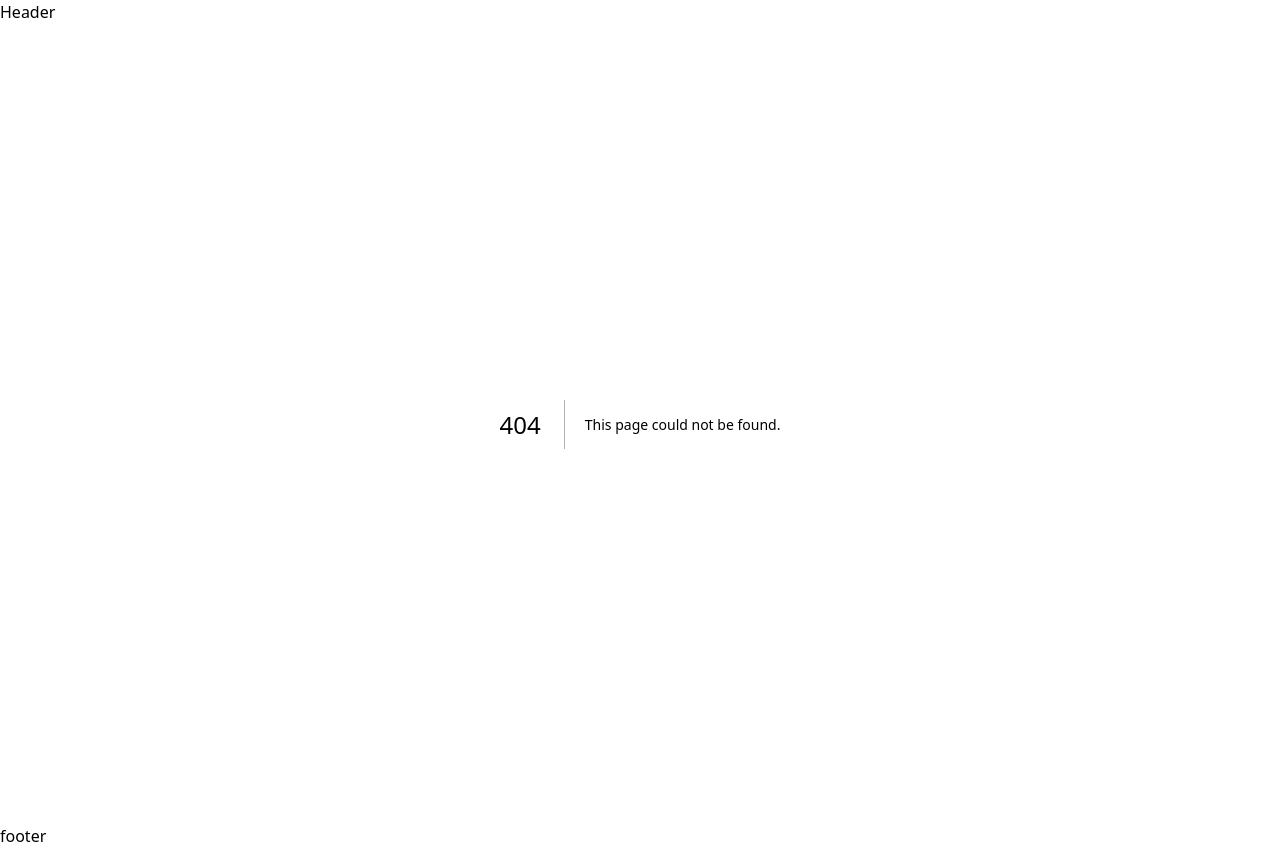
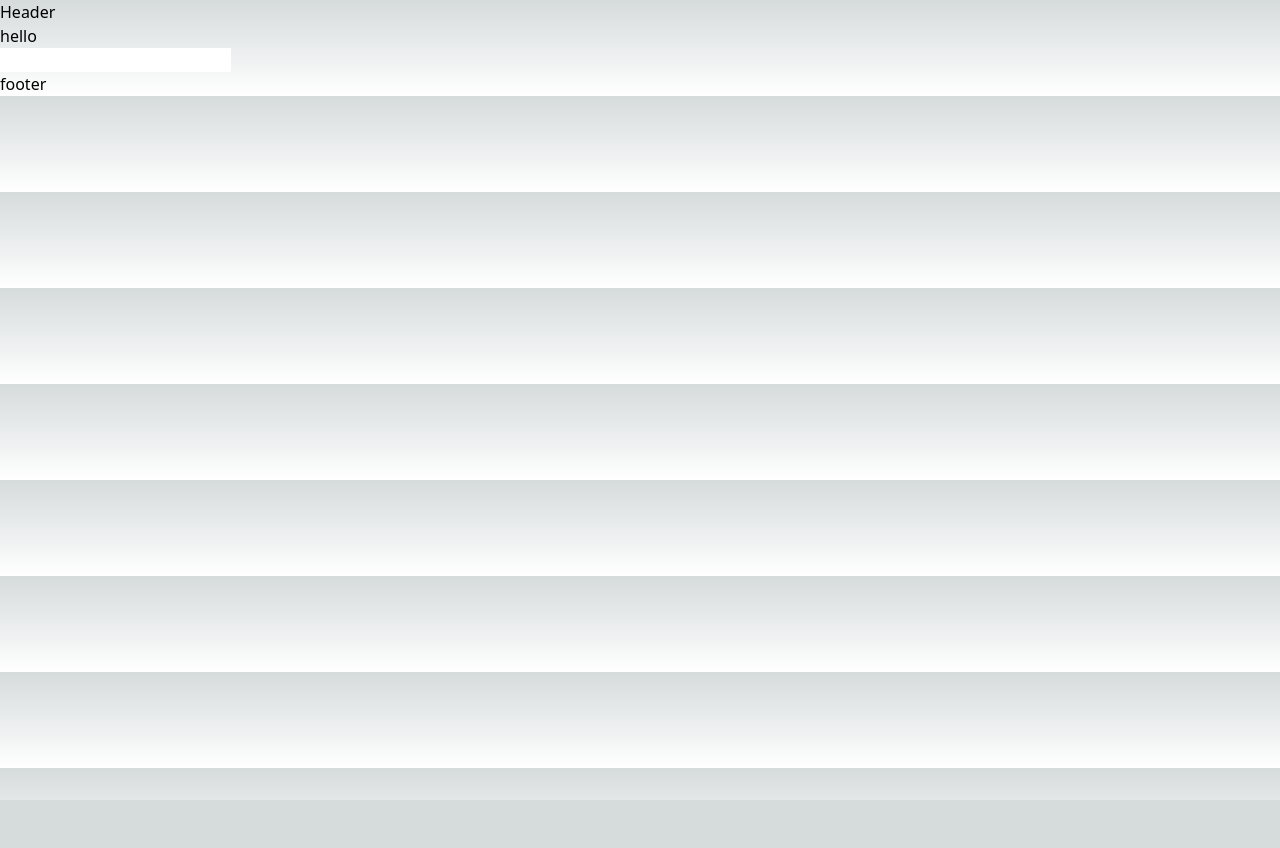
Before and after one commit to samuel-poinama/ntc-forms, a Next.js app: page /test in a window 1280 px wide. Before the commit this address had no page. After the commit the page ends 800 px from the top, so only its background shows below. Built offline with nearby package versions, Linux system fonts and the light colour scheme.

Commit message:
simple text field

```diff
--- /dev/null
+++ b/src/components/forms/textField.tsx
@@ -0,0 +1,22 @@
+import React, { ReactNode } from 'react'
+
+
+
+export default function TextField({ onChange, value, required, error, helperText, children }
+    : { onChange: (e: any) => void, value: string, required: boolean, error: boolean, helperText: string, children: ReactNode}) {
+
+
+    return (
+        <div className="form-group">
+            {children}
+            <input
+                type="text"
+                value={value}
+                onChange={onChange}
+                required={required}
+                className={`form-control ${error ? 'is-invalid' : ''}`}
+            />
+            {error && <div className="invalid-feedback">{helperText}</div>}
+        </div>
+    )
+}
--- a/src/model/User.ts
+++ b/src/model/User.ts
@@ -1,4 +1,4 @@
-import db from "@/lib/Database"
+import db from "@/lib/database"
 import { sign } from "jsonwebtoken"
 import { ObjectId } from "mongodb"
 
--- /dev/null
+++ b/src/pages/test.tsx
@@ -0,0 +1,30 @@
+import TextField from "@/components/forms/textField"
+import React, { useState } from 'react'
+
+
+
+
+
+export default function Text() {
+    const [text, setText] = useState("")
+    const [error, setError] = useState(false)
+
+    const handleChange = (e: any) => {
+        if (e.target.value === "") {
+            setError(true)
+        } else {
+            setError(false)
+        }
+        setText(e.target.value)
+    }
+
+    return (
+        <div>
+            <TextField onChange={handleChange} value={text} required={true} error={error} helperText="Email is required">
+                <p>hello</p>
+            </TextField>
+        </div>
+
+
+    )
+}
--- a/src/styles/globals.css
+++ b/src/styles/globals.css
@@ -31,3 +31,7 @@ body {
     text-wrap: balance;
   }
 }
+
+input {
+  color: red;
+}
```
